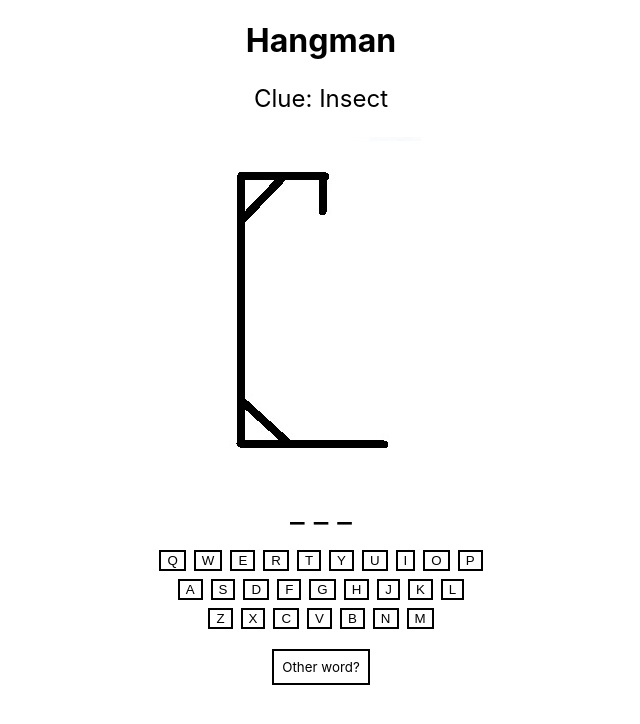
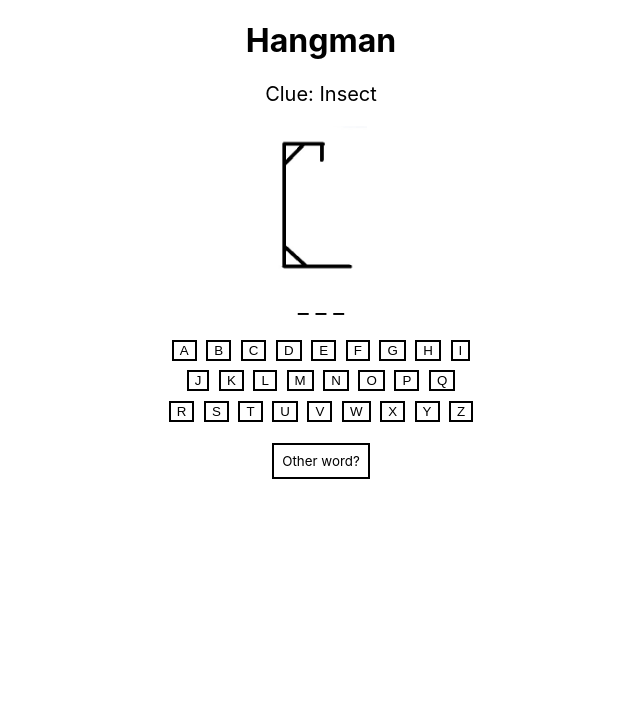
Before and after one commit to thepmsquare/hangman, a React (Create React App) app: page / in a window 1280 px wide. Shown: the top 724 px of the page, without its empty margins (319-959 px from the left). Built offline with nearby package versions, Linux system fonts and the light colour scheme.

Commit message:
make more reponsive

```diff
--- a/src/Hangman.js
+++ b/src/Hangman.js
@@ -92,6 +92,7 @@ class Hangman extends Component {
         <h1>Hangman</h1>
         <p className="Hangman-Text">Clue: {this.state.clue}</p>
         <img
+          className="Hangman-Image"
           src={images[this.state.numMistakes]}
           alt={this.state.numMistakes + " mistakes."}
         />
--- a/src/Keyboard.js
+++ b/src/Keyboard.js
@@ -3,11 +3,11 @@ import "./stylesheets/Keyboard.css";
 
 class Keyboard extends Component {
   render() {
-    const allLetters1 = "QWERTYUIOP";
+    const allLetters1 = "ABCDEFGHI";
     const allLetters1Array = allLetters1.split("");
-    const allLetters2 = "ASDFGHJKL";
+    const allLetters2 = "JKLMNOPQ";
     const allLetters2Array = allLetters2.split("");
-    const allLetters3 = "ZXCVBNM";
+    const allLetters3 = "RSTUVWXYZ";
     const allLetters3Array = allLetters3.split("");
     const { toUpdateClickedKeys, clickedKeys } = this.props;
 
--- a/src/stylesheets/Hangman.css
+++ b/src/stylesheets/Hangman.css
@@ -1,9 +1,12 @@
 .Hangman-Text {
-  font-size: 1.5rem;
+  font-size: 1.25rem;
 }
 .Hangman-Button {
-  background-color: white;
+  background-color: inherit;
   border: 0.15rem solid black;
   padding: 0.5rem;
   font-family: inherit;
 }
+.Hangman-Image {
+  height: 10rem;
+}
--- a/src/stylesheets/Keyboard.css
+++ b/src/stylesheets/Keyboard.css
@@ -4,7 +4,7 @@
 .Keyboard button {
   background-color: white;
   border: 0.15rem solid black;
-  margin: 0.25rem;
+  margin: 0.3rem;
 }
 .Keyboard button:disabled {
   background-color: rgba(80, 80, 80, 0.2);
--- a/src/stylesheets/Words.css
+++ b/src/stylesheets/Words.css
@@ -1,3 +1,3 @@
 .Words {
-  font-size: 2rem;
+  font-size: 1.5rem;
 }
```
